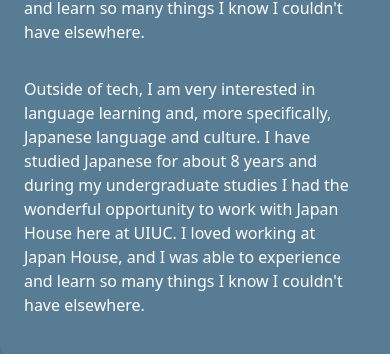
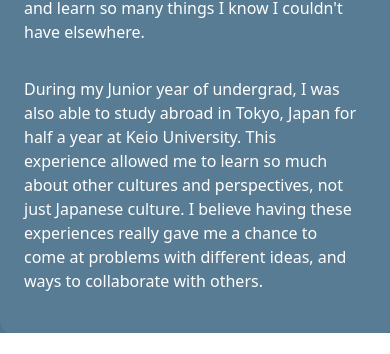
Before and after one commit to KatherineSick/katherinesick-portfolio, a React (Vite) app: page / in a window 390 px wide. Shown: the part 2422-2776 px from the top of the page. After the commit the page ends 2755 px from the top, so only its background shows below. Built offline with nearby package versions, Linux system fonts and the light colour scheme.

Commit message:
updated mobile description

```diff
--- a/src/components-mobile/About.jsx
+++ b/src/components-mobile/About.jsx
@@ -48,10 +48,10 @@ const About = () => {
         I know I couldn't have elsewhere.
       </p>
       <p>
-        Outside of tech, I am very interested in language learning and, more specifically, Japanese language
-        and culture. I have studied Japanese for about 8 years and during my undergraduate studies I had the wonderful opportunity to work with
-        Japan House here at UIUC. I loved working at Japan House, and I was able to experience and learn so many things
-        I know I couldn't have elsewhere.
+        During my Junior year of undergrad, I was also able to study abroad in Tokyo, Japan for half a year
+        at Keio University. This experience allowed me to learn so much about other cultures and perspectives, not just Japanese culture.
+        I believe having these experiences really gave me a chance to come at problems with different ideas,
+        and ways to collaborate with others.
       </p>
     </div>
   );
```
